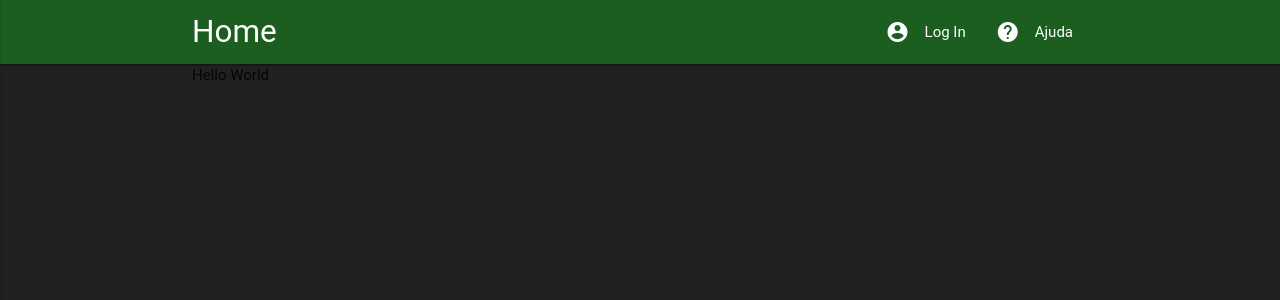
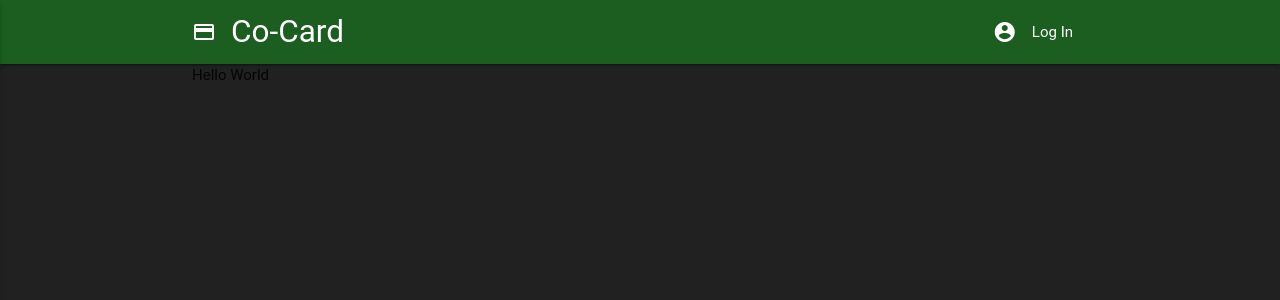
Before and after one commit to ericghlee/hackathon-nubank, a Django app: page / in a window 1280 px wide. Shown: the top 300 px of the page. Run offline with Django 3.2, Linux system fonts and the light colour scheme; some libraries are stand-ins or nearby versions; some web fonts are replaced.

Commit message:
Integrando paginas

```diff
--- a/website/templates/website/base.html
+++ b/website/templates/website/base.html
@@ -14,6 +14,7 @@
         <div class="nav-wrapper">
             <div class="container">
                 {% block page_title %}
+                <a href="{% url "website_home" %}"  class="brand-logo"><i class="material-icons">credit_card</i>Co-Card</a>
                 {% endblock %}
                 <a href="#" data-activates="mobile-demo" class="button-collapse"><i class="material-icons">menu</i></a>
                 <ul class="right hide-on-med-and-down">
@@ -21,20 +22,23 @@
                         <li><a href="sass.html"><i class="material-icons left">account_circle</i>Minha Conta</a></li>
                         <li><a href="sass.html"><i class="material-icons left">credit_card</i>Meus Cartoes</a></li>
                         <li><a href="badges.html"><i class="material-icons left">group_work</i>Grupos</a></li>
-                        <li><a href="sass.html"><i class="material-icons left">account_circle</i>Log Out</a></li>
+                <li><a href="{% url "logout" %}"><i class="material-icons left">account_circle</i>Log Out</a></li>
                     {% else %}
                         <li><a href="{% url "login" %}"><i class="material-icons left">account_circle</i>Log In</a></li>
                     {% endif %}
-                    <li><a href="{% url "login" %}"><i class="material-icons left">help</i>Ajuda</a></li>
                 </ul>
             </div>
         </div>
         </nav>
         <ul class="side-nav" id="mobile-demo">
-            <li><a href="sass.html"><i class="material-icons">account_circle</i>Minha Conta</a></li>
-            <li><a href="sass.html"><i class="material-icons">credit_card</i>Meus Cartoes</a></li>
-            <li><a href="badges.html"><i class="material-icons">group_work</i>Grupos</a></li>
-            <li><a href="badges.html"><i class="material-icons">help</i>Ajuda</a></li>
+            {% if user.is_authenticated %}
+                <li><a href="sass.html"><i class="material-icons left">account_circle</i>Minha Conta</a></li>
+                <li><a href="sass.html"><i class="material-icons left">credit_card</i>Meus Cartoes</a></li>
+                <li><a href="badges.html"><i class="material-icons left">group_work</i>Grupos</a></li>
+                <li><a href="{% url "logout" %}"><i class="material-icons left">account_circle</i>Log Out</a></li>
+            {% else %}
+                <li><a href="{% url "login" %}"><i class="material-icons left">account_circle</i>Log In</a></li>
+            {% endif %}
         </ul>
 
         <div class="container">
--- a/website/templates/website/home.html
+++ b/website/templates/website/home.html
@@ -1,7 +1,4 @@
 {% extends "website/base.html" %}
-{% block page_title %}
-    <a href="#!" class="brand-logo">Home</a>
-{% endblock %}
 {% block content %}
 	Hello World
 {% endblock %}
```
